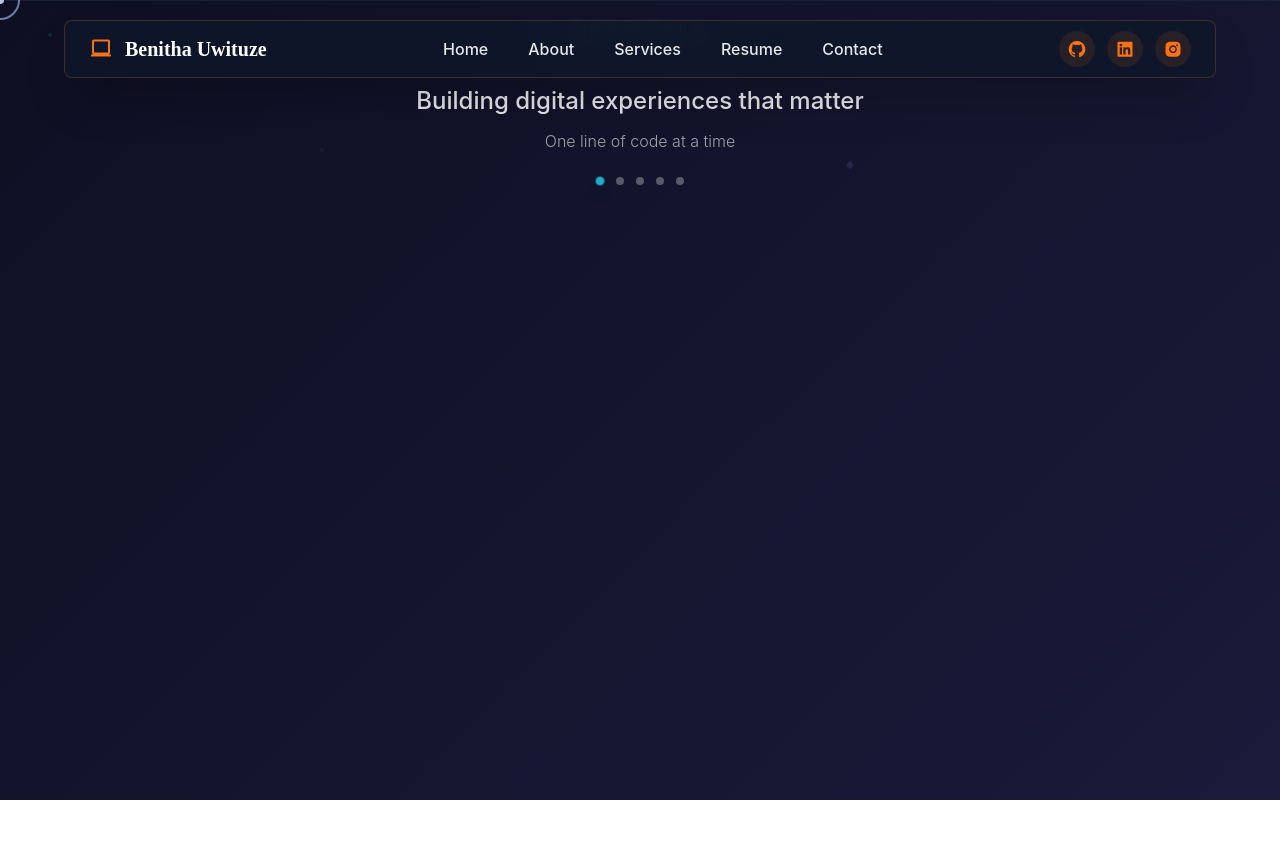
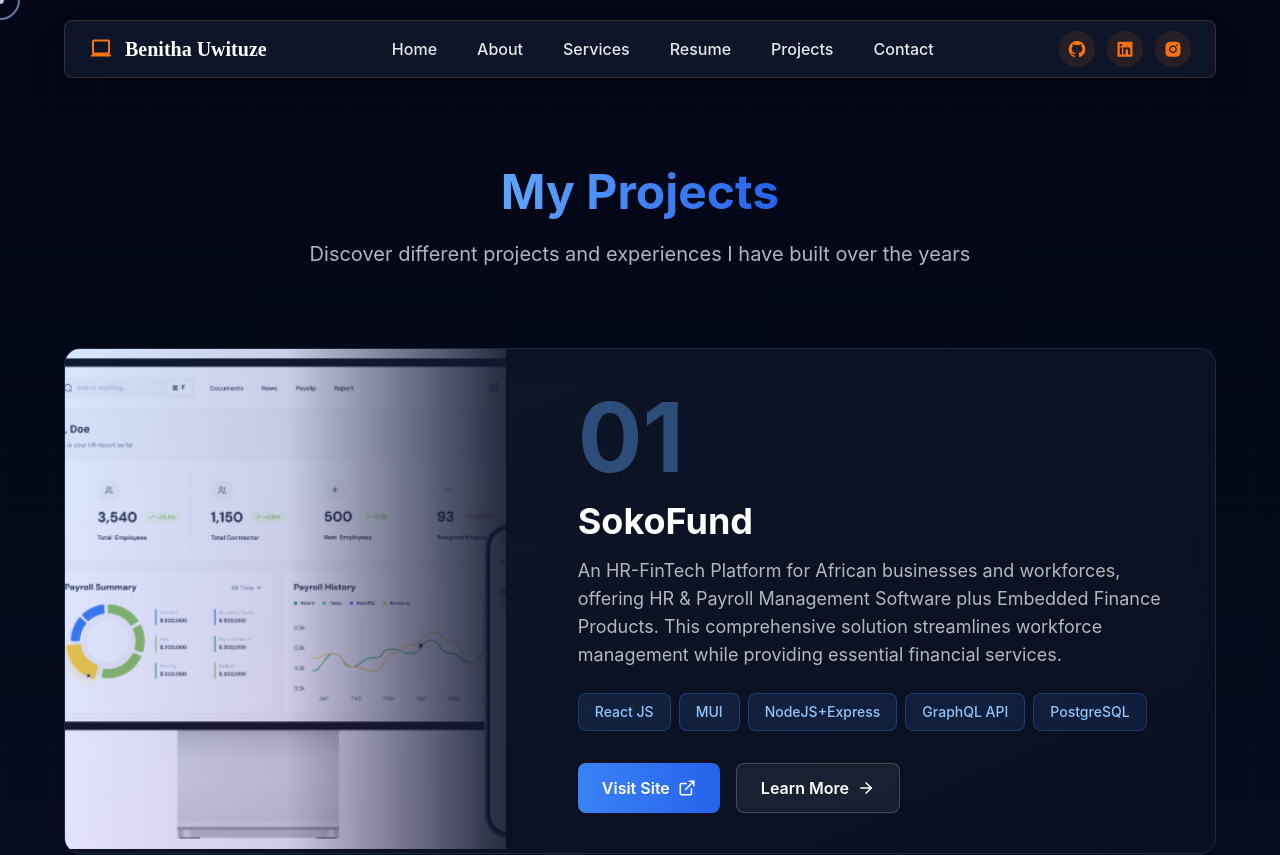
Before and after one commit to buwituze/MyPortifolio, a React (Vite) app in the folder Portifolio/: page /all-projects in a window 1280 px wide. Shown: the top 855 px of the page. Before the commit the page ends 800 px from the top, so only its background shows below. Built offline with nearby package versions, Linux system fonts and the light colour scheme.

Commit message:
feat: added a pojects page

```diff
--- a/Portifolio/src/App.tsx
+++ b/Portifolio/src/App.tsx
@@ -5,7 +5,7 @@
 import CustomCursor from "./components/CustomCursor";
 import AOS from "aos";
 import { useEffect } from "react";
-// import allProjects from "./Pages/Projects";
+import Projects from "./Pages/Projects";
 
 function App() {
   useEffect(() => {
@@ -25,7 +25,7 @@
             </>
           }
         />
-        {/* <Route path="/all-projects" element={<allProjects />} /> */}
+        <Route path="/all-projects" element={<Projects />} />
       </Routes>
       <Footer />
     </Router>
--- a/Portifolio/src/Pages/Projects.tsx
+++ b/Portifolio/src/Pages/Projects.tsx
@@ -1,175 +1,95 @@
-import { useState, useEffect, useRef } from "react";
-import { ExternalLink, Eye } from "lucide-react";
+import { ExternalLink, ArrowRight } from "lucide-react";
 
-const ProjectsSection = () => {
-  const [hoveredProject, setHoveredProject] = useState<number | null>(null);
-  const [showMore, _] = useState(false);
-  const [isVisible, setIsVisible] = useState(false);
-  const sectionRef = useRef<HTMLDivElement>(null);
-
-  // Intersection Observer to detect when section is in view
-  useEffect(() => {
-    const observer = new IntersectionObserver(
-      ([entry]) => {
-        if (entry.isIntersecting) {
-          setIsVisible(true);
-        }
-      },
-      { threshold: 0.2 },
-    );
-
-    if (sectionRef.current) {
-      observer.observe(sectionRef.current);
-    }
-
-    return () => {
-      if (sectionRef.current) {
-        observer.unobserve(sectionRef.current);
-      }
-    };
-  }, []);
-
-  // Styles for falling animation
-  const fallingHeadingStyle = `
-    @keyframes fallBounce {
-      0% {
-        transform: translateY(-400px);
-        opacity: 0;
-      }
-      70% {
-        transform: translateY(0);
-        opacity: 1;
-      }
-      85% {
-        transform: translateY(-20px);
-      }
-      100% {
-        transform: translateY(0);
-      }
-    }
-
-    .falling-heading {
-      animation: fallBounce 1.5s cubic-bezier(0.34, 1.56, 0.64, 1) forwards;
-    }
-  `;
-
-  const featuredProjects = [
+const Projects = () => {
+  const allProjects = [
     {
       id: "skofund",
       image: "/images/SokoFund.png",
       title: "SokoFund",
       description:
-        "An HR-FinTech Platform for African businesses and workforces, offering HR & Payroll Management Software plus Embedded Finance Products.",
+        "An HR-FinTech Platform for African businesses and workforces, offering HR & Payroll Management Software plus Embedded Finance Products. This comprehensive solution streamlines workforce management while providing essential financial services.",
       link: "https://www.sokofund.com/",
       tags: ["React JS", "MUI", "NodeJS+Express", "GraphQL API", "PostgreSQL"],
-      height: "h-72",
     },
     {
       id: "bloom-web-app",
       image: "/images/newbloomwebapp.png",
       title: "Bloom Web App",
       description:
-        "A comprehensive platform connecting Rwandan farmers with essential farming tools, expert knowledge, and streamlined agricultural resources for enhanced productivity.",
+        "A comprehensive platform connecting Rwandan farmers with essential farming tools, expert knowledge, and streamlined agricultural resources for enhanced productivity. Empowering the agricultural community through technology.",
       link: "https://bloom-project.netlify.app/",
       tags: ["Figma", "ReactJS", "Django", "MongoDB"],
-      height: "h-72",
     },
     {
       id: "mondevert-site",
       image: "/images/MondVertSite.png",
       title: "MondeVert",
       description:
-        "A creative environmental initiative built with Next.js. MondeVert uses art, culture, and technology to inspire communities to embrace sustainable living.",
+        "A creative environmental initiative built with Next.js. MondeVert uses art, culture, and technology to inspire communities to embrace sustainable living and environmental consciousness.",
       link: "https://monde-vert-site.vercel.app/",
       tags: ["Figma", "NextJS", "Firebase"],
-      height: "h-72",
     },
     {
       id: "civicevents+",
       image: "/images/civicevents.png",
       title: "CivicEvents+",
       description:
-        "A user–admin platform for event registration, announcements, and promotions, with full content creation for admins, user management tools, and complete profile management.",
+        "A user–admin platform for event registration, announcements, and promotions, with full content creation for admins, user management tools, and complete profile management capabilities.",
       link: "#",
-      tags: ["HTML", "TailwindCSS", "JQuerry", "NodeJS+Express", "MySQL"],
-      height: "h-72",
+      tags: ["HTML", "TailwindCSS", "jQuery", "NodeJS+Express", "MySQL"],
     },
     {
       id: "mfasha-health-app",
       image: "/images/mfasha.png",
       title: "Mfasha",
       description:
-        "A mobile app that provides emergency preparedness tools and health literacy resources to Rwandans in Kinyarwanda.",
+        "A mobile app that provides emergency preparedness tools and health literacy resources to Rwandans in Kinyarwanda. Making healthcare information accessible in the local language.",
       link: "https://drive.google.com/file/d/1ME_a-gjXlTLBXoraHYnC0U28nCxyMi5v/view?usp=drive_link",
-      tags: [" Figma", "Flutter", "Firebase", "GEMINI AI"],
-      height: "h-72",
+      tags: ["Figma", "Flutter", "Firebase", "GEMINI AI"],
     },
     {
       id: "health-predict",
       image: "/images/healthpredictapi.png",
       title: "HealthPredict",
       description:
-        "An ML system that predicts disease prevalence rates based on health indicators, socioeconomic factors, and healthcare infrastructure",
+        "An ML system that predicts disease prevalence rates based on health indicators, socioeconomic factors, and healthcare infrastructure. Leveraging data science for better healthcare planning.",
       link: "https://linear-regression-model-f74t.onrender.com/docs",
-      tags: ["Tensorflow", "Linear Regression Model", "FastAPI"],
-      height: "h-72",
+      tags: ["Tensorflow", "Linear Regression", "FastAPI"],
     },
     {
       id: "health-spot",
       image: "/images/HealthSpotIMG.png",
       title: "HealthSpot",
       description:
-        "An ML model leveraging satellite imagery to identify underserved rural areas in Rwanda and suggest optimal locations for health facilities.",
+        "An ML model leveraging satellite imagery to identify underserved rural areas in Rwanda and suggest optimal locations for health facilities. Using AI to improve healthcare accessibility.",
       link: "https://github.com/buwituze/HealthSpot_Model",
-      tags: ["NN Model", "Loistic Regression Model", "XBoost Model"],
-      height: "h-72",
+      tags: ["Neural Network", "Logistic Regression", "XGBoost"],
     },
-
     {
       id: "draw-app",
       image: "/images/drawapp.png",
       title: "Draw App",
       description:
-        "Intuitive digital drawing application with user-friendly interface for creating and editing artwork with various tools and brushes.",
+        "Intuitive digital drawing application with user-friendly interface for creating and editing artwork with various tools and brushes. A simple yet powerful creative tool.",
       link: "https://benitha06.github.io/draw/",
       tags: ["HTML", "CSS", "JavaScript"],
-      height: "h-72",
     },
-  ];
-
-  const moreProjects = [
     {
       id: "agro-commerce",
       image: "/images/agrocommerce.png",
       title: "Agro-Commerce",
       description:
-        "E-commerce platform bridging the gap between farmers and agricultural suppliers, making farming resources more accessible.",
+        "E-commerce platform bridging the gap between farmers and agricultural suppliers, making farming resources more accessible. Connecting agriculture stakeholders through digital commerce.",
       link: "https://honolinekamurerwa.github.io/Agro-Center/index.html",
-      tags: ["Frontend", "Figma"],
-      height: "h-74",
+      tags: ["HTML", "CSS", "JavaScript", "Figma"],
     },
   ];
 
-  const allProjects = showMore
-    ? [...featuredProjects, ...moreProjects]
-    : featuredProjects;
-
-  const scrollToSection = (sectionId: any) => {
-    const element = document.getElementById(sectionId);
-    if (element) {
-      element.scrollIntoView({ behavior: "smooth" });
-    }
-  };
-
   return (
     <section
-      ref={sectionRef}
-      className="relative min-h-screen bg-transparent pt-10 px-2 md:px-4 lg:px-16 overflow-hidden"
-      id="resume"
+      className="relative min-h-screen bg-gradient-to-b from-slate-950 via-slate-900 to-slate-950 pt-10 px-4 md:px-8 lg:px-16 pb-20"
+      id="projects"
     >
-      {/* Inject animation styles */}
-      <style>{fallingHeadingStyle}</style>
-
       {/* Grid Pattern Overlay */}
       <div
         className="absolute inset-0 opacity-10"
@@ -182,122 +102,91 @@
 
       <div className="relative z-10 max-w-7xl mx-auto">
         {/* Header */}
-        <div className="text-center mb-16 overflow-hidden pt-32">
-          <h2
-            className={`text-2xl md:text-2xl text-blue-500 lg:text-3xl font-bold mb-6 ${isVisible ? "falling-heading" : "opacity-0"}`}
-          >
-            <span className="bg-blue-500 bg-clip-text text-transparent">
-              Check out my Projects
+        <div className="text-center mb-20 pt-28 md:pt-32">
+          <h2 className="text-3xl md:text-4xl lg:text-5xl font-bold mb-6">
+            <span className="bg-gradient-to-r from-blue-400 to-blue-600 bg-clip-text text-transparent">
+              My Projects
             </span>
           </h2>
-          <p className="text-xl text-white/80 max-w-3xl mx-auto">
+          <p className="text-lg md:text-xl text-white/70 max-w-3xl mx-auto">
             Discover different projects and experiences I have built over the
             years
           </p>
         </div>
 
-        {/* Projects Grid */}
-        <div className="grid grid-cols-1 md:grid-cols-2 lg:grid-cols-3 gap-3 mb-12">
+        {/* Projects List - Each project in its own section */}
+        <div className="space-y-16 mb-20">
           {allProjects.map((project, index) => (
-            <div
-              key={`${project.title}-${index}`}
-              className="group cursor-pointer"
-              onMouseEnter={() => setHoveredProject(index)}
-              onMouseLeave={() => setHoveredProject(null)}
-              style={{ animationDelay: `${index * 200}ms` }}
-            >
-              <div
-                className={`relative ${project.height} bg-gradient-to-br from-slate-800/50 to-slate-900/50 backdrop-blur-md rounded-xl border border-slate-700/50 overflow-hidden transition-all duration-700`}
-              >
-                {/* Project Image */}
-                <div className="relative w-full h-full overflow-hidden">
-                  <img
-                    src={project.image}
-                    alt={project.title}
-                    className="w-full h-full object-cover"
-                  />
+            <div key={project.id} id={project.id} className="group relative">
+              {/* Project Container */}
+              <div className="relative bg-gradient-to-br from-slate-800/40 to-slate-900/40 backdrop-blur-md rounded-2xl border border-slate-700/50 overflow-hidden hover:border-blue-500/50 transition-all duration-500 hover:shadow-2xl hover:shadow-blue-500/20">
+                <div className="grid grid-cols-1 md:grid-cols-5 gap-0 md:gap-8">
+                  {/* Left Side - Image (Portrait orientation - taller than wide) */}
+                  <div className="md:col-span-2 relative h-64 md:h-96 lg:h-[500px] overflow-hidden">
+                    <div className="absolute inset-0 bg-gradient-to-br from-blue-500/20 to-purple-500/20"></div>
+                    <img
+                      src={project.image}
+                      alt={project.title}
+                      className="w-full h-full object-cover transition-transform duration-700 group-hover:scale-110"
+                    />
+                    {/* Gradient overlay */}
+                    <div className="absolute inset-0 bg-gradient-to-t from-slate-900/80 via-slate-900/20 to-transparent md:bg-gradient-to-r md:from-transparent md:via-slate-900/10 md:to-slate-900/90"></div>
+                  </div>
 
-                  {/* Enhanced Blue Gradient Overlay - Stronger on hover */}
-                  <div
-                    className={`absolute inset-0 transition-all duration-500 ${
-                      hoveredProject === index
-                        ? "bg-gradient-to-t from-blue-600/95 via-blue-600/70 to-blue-500/40"
-                        : "bg-gradient-to-t from-blue-500/80 via-blue-500/40 to-transparent"
-                    }`}
-                  ></div>
-                </div>
+                  {/* Right Side - Content */}
+                  <div className="md:col-span-3 p-6 md:p-8 lg:p-10 flex flex-col justify-center">
+                    {/* Project Number */}
+                    <div className="text-blue-400/40 font-bold text-6xl md:text-7xl lg:text-8xl mb-4">
+                      {String(index + 1).padStart(2, "0")}
+                    </div>
 
-                {/* Always Visible Content */}
-                <div className="absolute bottom-0 left-0 right-0 p-6 pointer-events-none">
-                  {/* Project Title with Action Buttons */}
-                  <div className="flex items-center justify-between mb-4">
-                    <h3 className="text-xl font-bold text-white drop-shadow-lg">
+                    {/* Project Title */}
+                    <h3 className="text-2xl md:text-3xl lg:text-4xl font-bold text-white mb-4 group-hover:text-blue-400 transition-colors duration-300">
                       {project.title}
                     </h3>
 
-                    {/* Action Buttons beside title */}
-                    <div className="flex items-center gap-2 pointer-events-auto">
-                      {/* External Link Button */}
-                      <button
-                        onClick={(e) => {
-                          e.stopPropagation();
-                          e.preventDefault();
-                          window.open(
-                            project.link,
-                            "_blank",
-                            "noopener,noreferrer",
-                          );
-                        }}
-                        className="group/icon p-2 bg-white/15 backdrop-blur-md rounded-lg border border-white/30 text-white hover:bg-orange-500/90 hover:border-orange-500/50 transition-all duration-300 hover:scale-110 hover:shadow-lg hover:shadow-orange-500/50 z-50"
-                        title="Open project in new tab"
-                      >
-                        <ExternalLink
-                          size={14}
-                          className="transition-transform duration-300 group-hover/icon:rotate-12"
-                        />
-                      </button>
-
-                      {/* View Details Button */}
-                      <button
-                        onClick={(e) => {
-                          e.stopPropagation();
-                          e.preventDefault();
-                          scrollToSection(project.id);
-                        }}
-                        className="group/icon p-2 bg-white/15 backdrop-blur-md rounded-lg border border-white/30 text-white hover:bg-blue-500/90 hover:border-blue-500/50 transition-all duration-300 hover:scale-110 hover:shadow-lg hover:shadow-blue-500/50 z-50"
-                        title="View project details"
-                      >
-                        <Eye
-                          size={14}
-                          className="transition-transform duration-300 group-hover/icon:scale-110"
-                        />
-                      </button>
-                    </div>
-                  </div>
-
-                  {/* Hover Content - Description and Tags with Smooth Slide Up */}
-                  <div
-                    className={`transition-all duration-500 ease-out ${
-                      hoveredProject === index
-                        ? "opacity-100 translate-y-0 max-h-40"
-                        : "opacity-0 translate-y-6 max-h-0"
-                    } overflow-hidden`}
-                  >
                     {/* Project Description */}
-                    <p className="text-white/95 text-sm leading-relaxed mb-3 drop-shadow-md">
+                    <p className="text-white/70 text-sm md:text-base lg:text-lg leading-relaxed mb-6">
                       {project.description}
                     </p>
 
-                    {/* Tags */}
-                    <div className="flex flex-wrap gap-2">
+                    {/* Technology Tags */}
+                    <div className="flex flex-wrap gap-2 mb-8">
                       {project.tags.map((tag, tagIndex) => (
                         <span
                           key={tagIndex}
-                          className="text-xs px-3 py-1.5 bg-white/25 backdrop-blur-sm rounded-full text-white border border-white/40 shadow-lg"
+                          className="px-4 py-2 bg-blue-500/10 backdrop-blur-sm border border-blue-500/30 rounded-lg text-blue-300 text-xs md:text-sm font-medium hover:bg-blue-500/20 hover:border-blue-400/50 transition-all duration-300"
                         >
                           {tag}
                         </span>
                       ))}
+                    </div>
+
+                    {/* Visit Site Button */}
+                    <div className="flex gap-4">
+                      <a
+                        href={project.link}
+                        target="_blank"
+                        rel="noopener noreferrer"
+                        className="inline-flex items-center gap-2 px-6 py-3 bg-gradient-to-r from-blue-500 to-blue-600 text-white font-semibold rounded-lg hover:from-blue-600 hover:to-blue-700 transition-all duration-300 hover:shadow-lg hover:shadow-blue-500/50 hover:scale-105 group/btn"
+                      >
+                        <span>Visit Site</span>
+                        <ExternalLink
+                          size={18}
+                          className="transition-transform duration-300 group-hover/btn:translate-x-1 group-hover/btn:-translate-y-1"
+                        />
+                      </a>
+
+                      <button
+                        onClick={() => window.open(project.link, "_blank")}
+                        className="inline-flex items-center gap-2 px-6 py-3 bg-white/5 backdrop-blur-sm border border-white/20 text-white font-semibold rounded-lg hover:bg-white/10 hover:border-white/40 transition-all duration-300 group/btn2"
+                      >
+                        <span>Learn More</span>
+                        <ArrowRight
+                          size={18}
+                          className="transition-transform duration-300 group-hover/btn2:translate-x-1"
+                        />
+                      </button>
                     </div>
                   </div>
                 </div>
@@ -306,28 +195,8 @@
           ))}
         </div>
       </div>
-
-      {/* Custom Animations */}
-      <style>{`
-        @keyframes slideInUp {
-          from {
-            opacity: 0;
-            transform: translateY(50px);
-          }
-          to {
-            opacity: 1;
-            transform: translateY(0);
-          }
-        }
-
-        .group {
-          animation: slideInUp 0.8s ease-out forwards;
-          opacity: 0;
-          animation-fill-mode: both;
-        }
-      `}</style>
     </section>
   );
 };
 
-export default ProjectsSection;
+export default Projects;
--- a/Portifolio/src/components/Navbar.tsx
+++ b/Portifolio/src/components/Navbar.tsx
@@ -1,4 +1,5 @@
 import { useState, useEffect } from "react";
+import { Link } from "react-router-dom";
 
 // Configuration object for easy management
 const navbarConfig = {
@@ -12,6 +13,7 @@
     { type: "anchor", href: "#about", label: "About" },
     { type: "anchor", href: "#services", label: "Services" },
     { type: "anchor", href: "#resume", label: "Resume" },
+    { type: "link", to: "/all-projects", label: "Projects" },
     { type: "anchor", href: "#contact", label: "Contact" },
   ],
   socialLinks: [
@@ -70,7 +72,6 @@
     item: NavigationItem;
     isMobile?: boolean;
   }) => {
-    const href = item.type === "link" ? item.to : item.href;
     const baseClasses = `
       block no-underline font-medium text-base px-4 py-2 rounded-full
       transition-all duration-300 ease-out relative overflow-hidden
@@ -83,17 +84,25 @@
 
     const mobileClasses = "text-white/90 hover:bg-orange-500/10";
 
+    const className = `${baseClasses} ${
+      isMobile ? mobileClasses : desktopClasses
+    }`;
+
     return (
       <li>
-        <a
-          href={href}
-          className={`${baseClasses} ${
-            isMobile ? mobileClasses : desktopClasses
-          }`}
-          onClick={closeMobileMenu}
-        >
-          {item.label}
-        </a>
+        {item.type === "link" ? (
+          <Link
+            to={item.to || "#"}
+            className={className}
+            onClick={closeMobileMenu}
+          >
+            {item.label}
+          </Link>
+        ) : (
+          <a href={item.href} className={className} onClick={closeMobileMenu}>
+            {item.label}
+          </a>
+        )}
       </li>
     );
   };
```
Also changed, not shown: Portifolio/src/components/Resume.tsx (+12 -0 lines).
